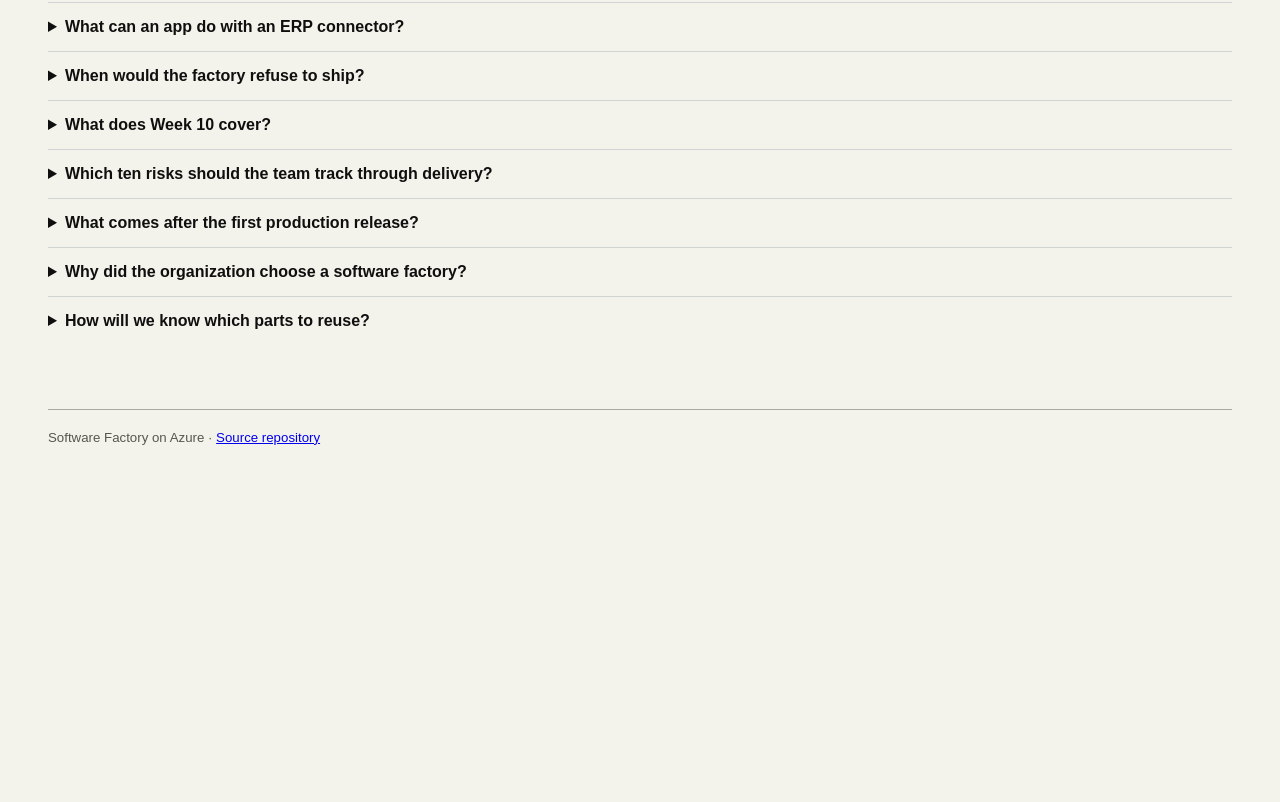
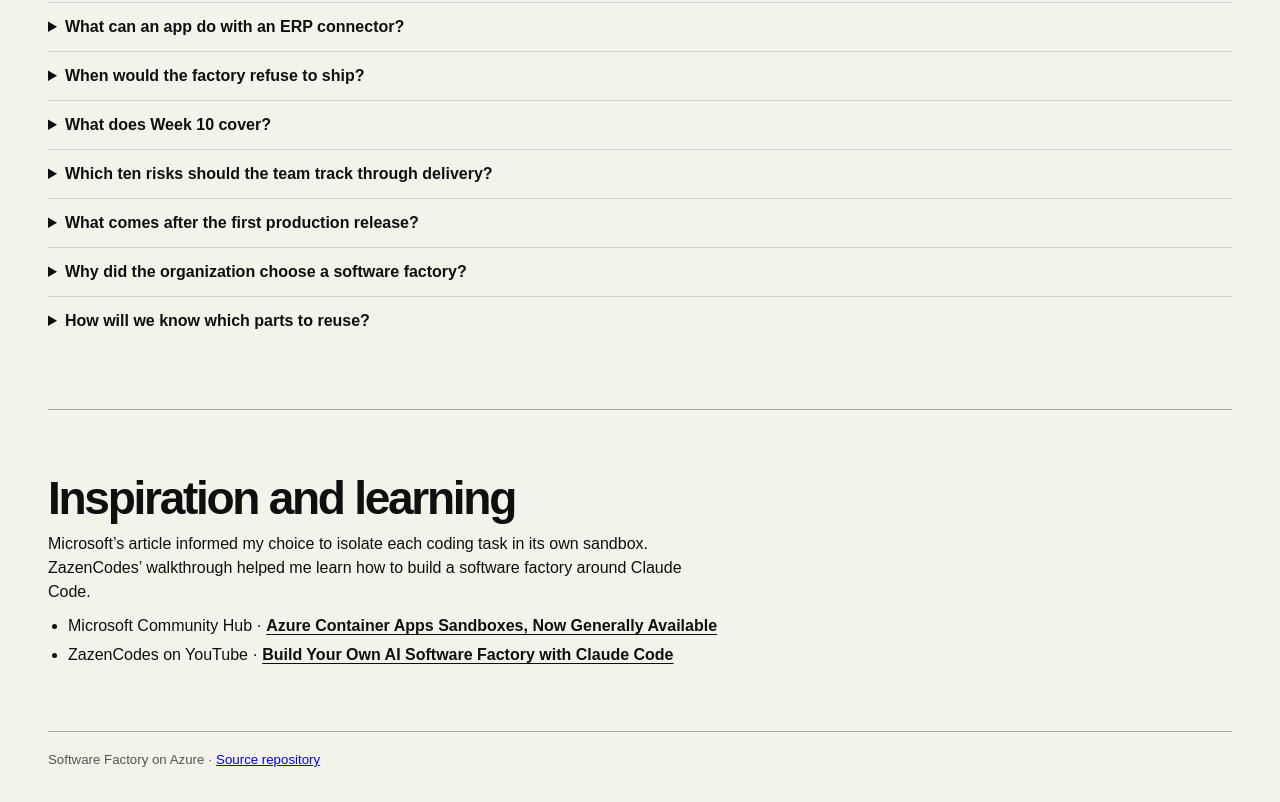
Before and after one commit to carlosan1708/software-factory-proposal, a plain HTML site: page site/index.html in a window 1280 px wide. Shown: the part 5401-6203 px from the top of the page. Before the commit the page ends 5881 px from the top, so only its background shows below. Drawn offline with Linux system fonts and the light colour scheme.

Commit message:
Credit Azure Sandboxes and Claude Code learning resources

```diff
--- a/site/index.html
+++ b/site/index.html
@@ -461,6 +461,10 @@
       .drivers p {
         color: var(--soft);
       }
+      .references { break-inside: avoid; }
+      .references p { margin: 10px 0; }
+      .references ul { padding-left: 1.25em; }
+      .references li + li { margin-top: 5px; }
       footer {
         padding: 18px 0 32px;
         color: var(--soft);
@@ -1229,6 +1233,7 @@
         font-size: 0.85rem;
       }
       .author a,
+      .references a,
       .opening-links a {
         color: var(--ink);
         font-weight: 650;
@@ -1908,6 +1913,8 @@
       }
       @media print {
         @page { size: A4; margin: 14mm 15mm 17mm; }
+        .references { padding-block: 10px; break-after: avoid-page; }
+        footer { padding-block: 6px 0; }
         .pdf-downloads, .opening-links, .proposal-search, .skip { display: none !important; }
         :root { font-size: 13px; background: white; }
         body { background: white; color: #111; line-height: 1.38; }
@@ -3946,6 +3953,14 @@ target   screening-desk-prod</code></pre>
           </div>
         </section>
       </section>
+      <section id="references" class="section references" aria-labelledby="references-title">
+        <h2 id="references-title">Inspiration and learning</h2>
+        <p>Microsoft’s article informed my choice to isolate each coding task in its own sandbox. ZazenCodes’ walkthrough helped me learn how to build a software factory around Claude Code.</p>
+        <ul>
+          <li>Microsoft Community Hub · <a href="https://techcommunity.microsoft.com/blog/appsonazureblog/azure-container-apps-sandboxes-now-generally-available/4559125">Azure Container Apps Sandboxes, Now Generally Available</a></li>
+          <li>ZazenCodes on YouTube · <a href="https://www.youtube.com/watch?v=ctoaIC4LHmI">Build Your Own AI Software Factory with Claude Code</a></li>
+        </ul>
+      </section>
     </main>
     <footer class="shell">Software Factory on Azure · <a href="https://github.com/carlosan1708/software-factory-proposal">Source repository</a></footer>
     <script>
```
Also changed, not shown: 4 other files.
